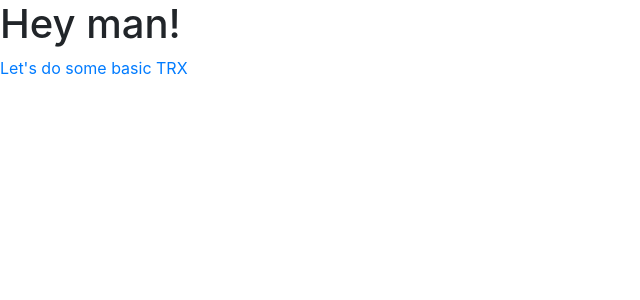
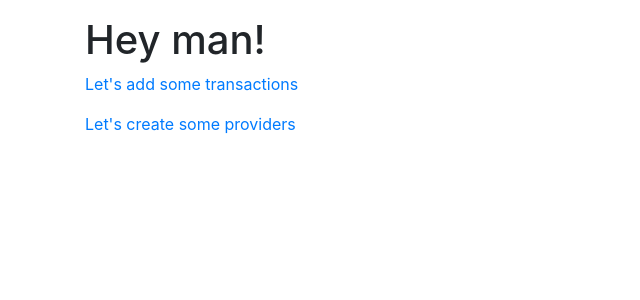
Before and after one commit to kernel688/redo-fp, an Angular app: page / in a window 1280 px wide. Shown: the top 300 px of the page, without its empty margins (0-640 px from the left). Built offline with nearby package versions, Linux system fonts and the light colour scheme.

Commit message:
added links to Home

```diff
--- a/src/app/home/home.component.html
+++ b/src/app/home/home.component.html
@@ -1,2 +1,5 @@
-<h1>Hey man!</h1>
-<p><a href="/basic-trx">Let's do some basic TRX</a></p>
+<div class="container mt-3">
+    <h1>Hey man!</h1>
+    <p><a href="/basic-trx">Let's add some transactions</a></p>
+    <p><a href="/providers">Let's create some providers</a></p>
+</div>
--- a/src/app/notfound/notfound.component.html
+++ b/src/app/notfound/notfound.component.html
@@ -1,2 +1,4 @@
-<h1>Nothing here for you pal :(</h1>
-<p><a href="/">Back to the beggining</a></p>
+<div class="container mt-3">
+    <h1>Nothing here for you pal :(</h1>
+    <p><a href="/">Back to home</a></p>
+</div>
```
